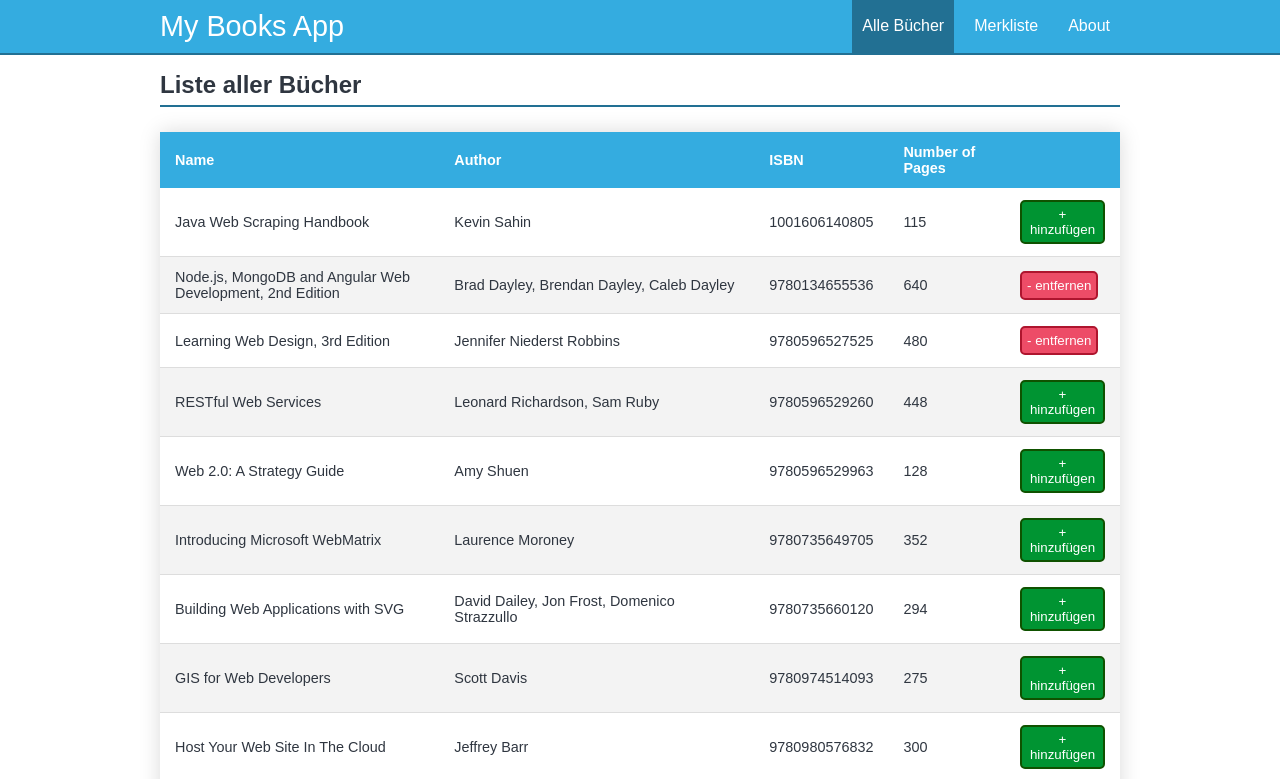
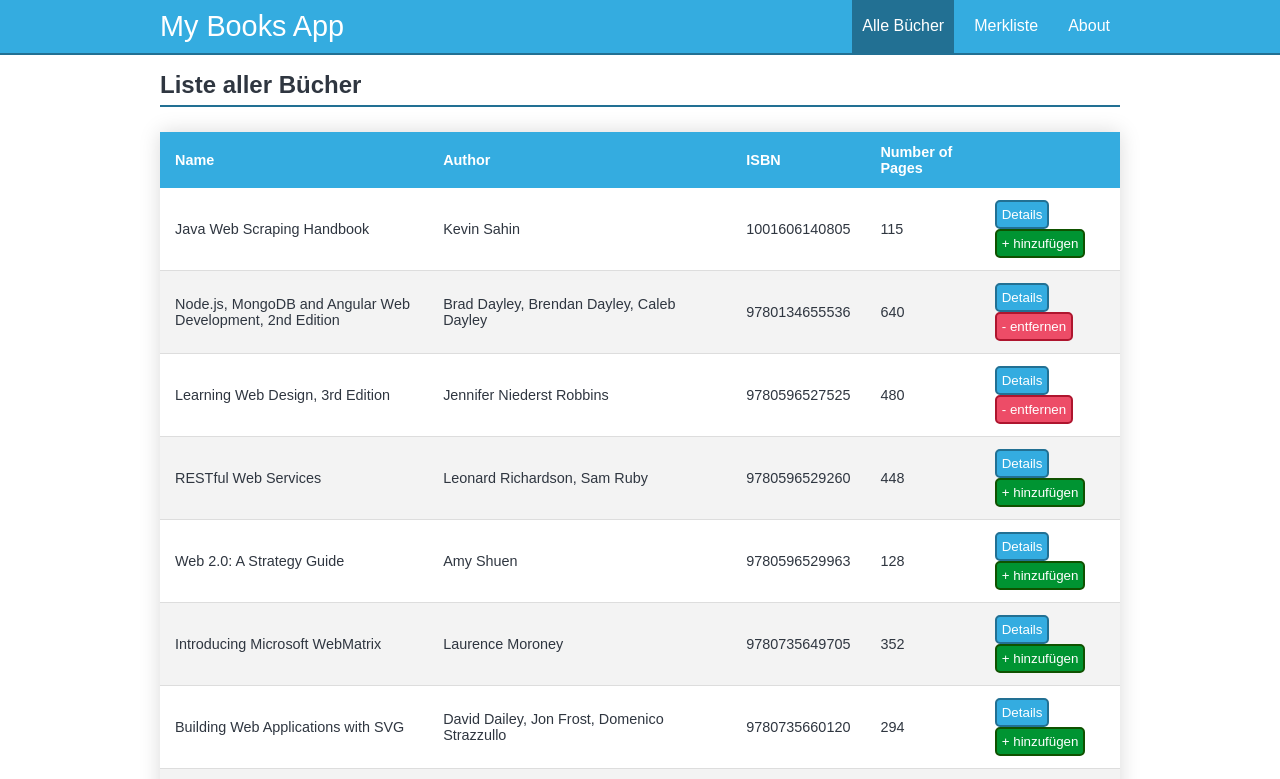
Before and after one commit to may17/my-books-app, a Vue app: page / in a window 1280 px wide. Shown: the top 779 px of the page. Built offline with nearby package versions, Linux system fonts and the light colour scheme; data requests are answered from the project's data file.

Commit message:
Add excercise

```diff
--- a/src/App.vue
+++ b/src/App.vue
@@ -83,6 +83,17 @@ body {
   padding: 5px;
   cursor: pointer;
   border-radius: 5px;
+  display: inline-block;
+}
+
+.table-item__table-btn-details {
+  color: #fff;
+  background-color: var(--primary);
+  border: 2px solid var(--primary-dark);
+}
+
+.table-item__table-btn-details:hover {
+  background-color: var(--primary-dark);
 }
 
 .table-item__table-btn-add {
--- a/src/components/ItemTable.vue
+++ b/src/components/ItemTable.vue
@@ -22,6 +22,7 @@
         >
           <slot :rowData="rowData" />
           <td>
+            <button class="table-item__table-btn-details">Details</button>
             <button
               :class="{
                 'table-item__table-btn-remove': rowData.isBookmarked,
```
